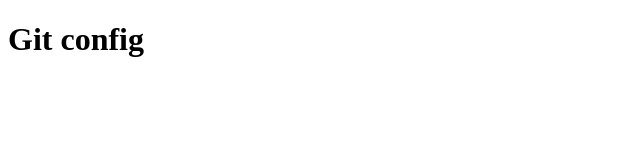
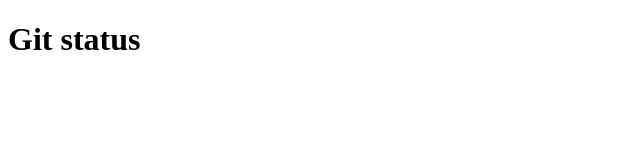
Before and after one commit to RobbiIlham81/Rangkuman-git, a plain HTML site: page index.html in a window 1280 px wide. Shown: the full height of the page, 0-640 px from the left. Drawn offline with Linux system fonts and the light colour scheme.

Commit message:
Git status

```diff
--- a/index.html
+++ b/index.html
@@ -6,6 +6,6 @@
     <title>Belajar Git</title>
   </head>
   <body>
-    <h1>Git config</h1>
+    <h1>Git status</h1>
   </body>
 </html>
```
